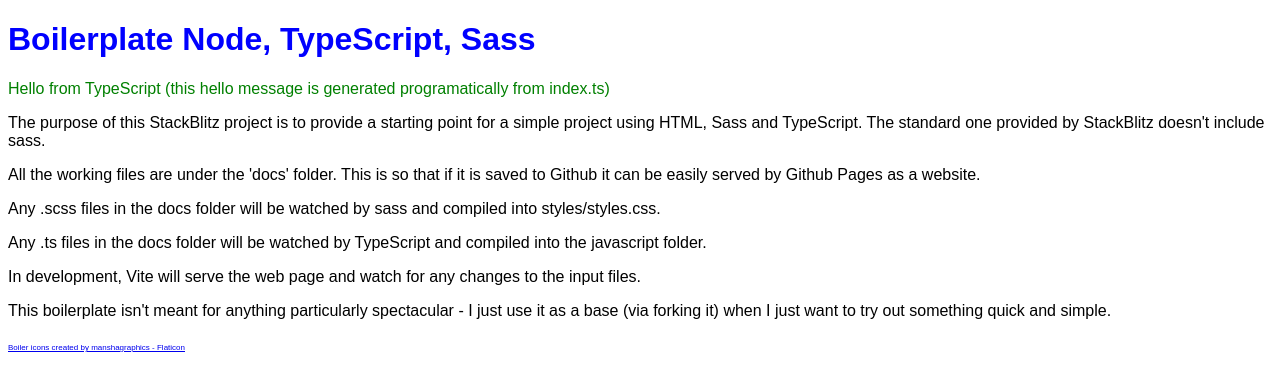
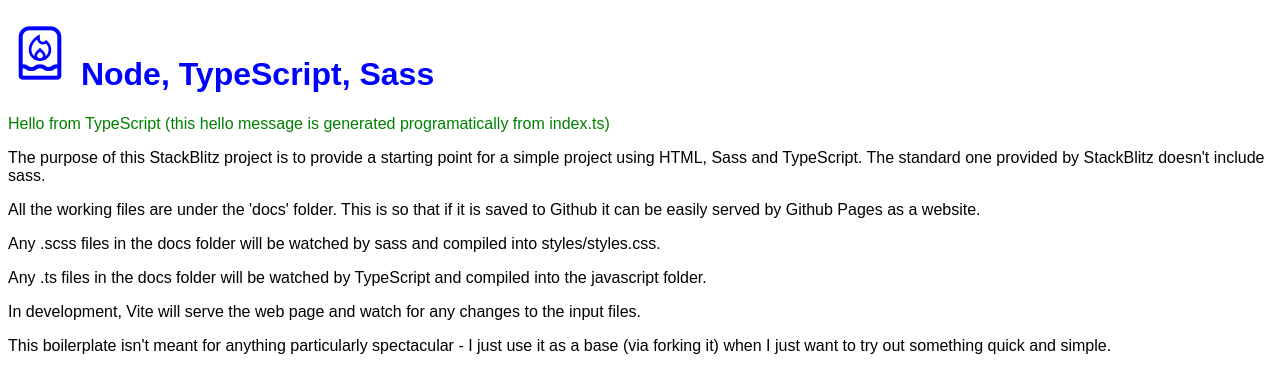
Before and after one commit to davidgma/boilerplate-node-ts-sass, a website built with Vite: page docs/index.html in a window 1280 px wide. Built offline with nearby package versions, Linux system fonts and the light colour scheme.

Commit message:
4 files modified, 1 deleted

```diff
--- a/docs/index.html
+++ b/docs/index.html
@@ -5,13 +5,18 @@
     <meta http-equiv="X-UA-Compatible" content="IE=edge" />
     <meta name="viewport" content="width=device-width, initial-scale=1.0" />
     <title>Boilerplate</title>
-
+    <link
+      rel="stylesheet"
+      href="https://fonts.googleapis.com/css2?family=Material+Symbols+Outlined:opsz,wght,FILL,GRAD@20..48,100..700,0..1,-50..200"
+    />
     <link rel="icon" href="favicon.ico" />
     <link rel="stylesheet" href="styles/styles.css" />
     <script src="javascript/index.js"></script>
   </head>
   <body>
-    <h1>Boilerplate Node, TypeScript, Sass</h1>
+    <h1><span class="material-symbols-outlined boiler">
+    water_heater
+    </span> Node, TypeScript, Sass</h1>
     <p class="myClass">MyClass</p>
     <p>
       The purpose of this StackBlitz project is to provide a starting point for
@@ -19,7 +24,8 @@
       provided by StackBlitz doesn't include sass.
     </p>
     <p>
-      All the working files are under the 'docs' folder. This is so that if it is saved to Github it can be easily served by Github Pages as a website.
+      All the working files are under the 'docs' folder. This is so that if it
+      is saved to Github it can be easily served by Github Pages as a website.
     </p>
     <p>
       Any .scss files in the docs folder will be watched by sass and compiled
@@ -40,7 +46,5 @@
     </p>
   </body>
   <footer>
-    <a href="https://www.flaticon.com/free-icons/boiler" title="boiler icons">Boiler icons created by manshagraphics -
-      Flaticon</a>
   </footer>
 </html>
--- a/docs/index.scss
+++ b/docs/index.scss
@@ -21,3 +21,14 @@
     font-size: .5rem;
   }
 }
+
+.material-symbols-outlined {
+  font-variation-settings:
+  'FILL' 0,
+  'wght' 400,
+  'GRAD' 0,
+  'opsz' 48
+}
+.boiler {
+  font-size: 4rem;
+}
```
Also changed, not shown: docs/styles/styles.css, docs/water-heater.png (deleted), 1 other file.
